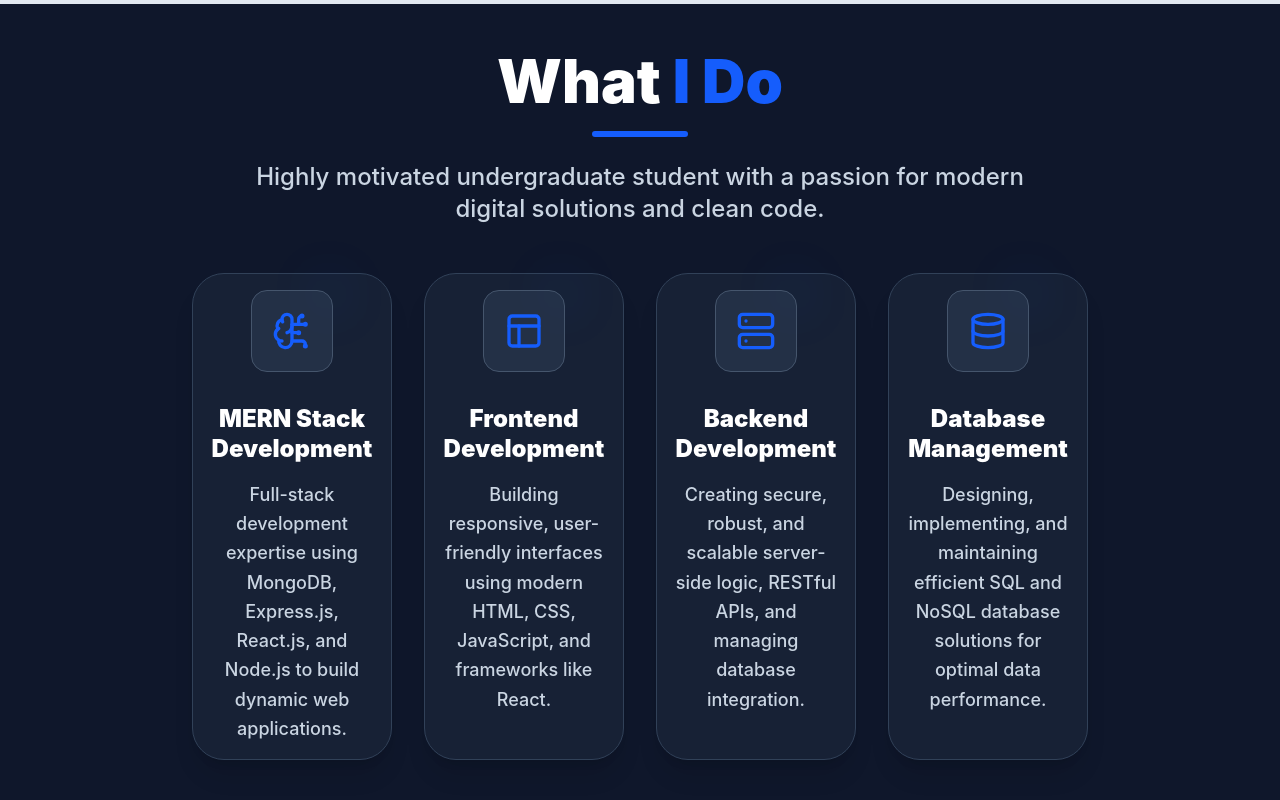
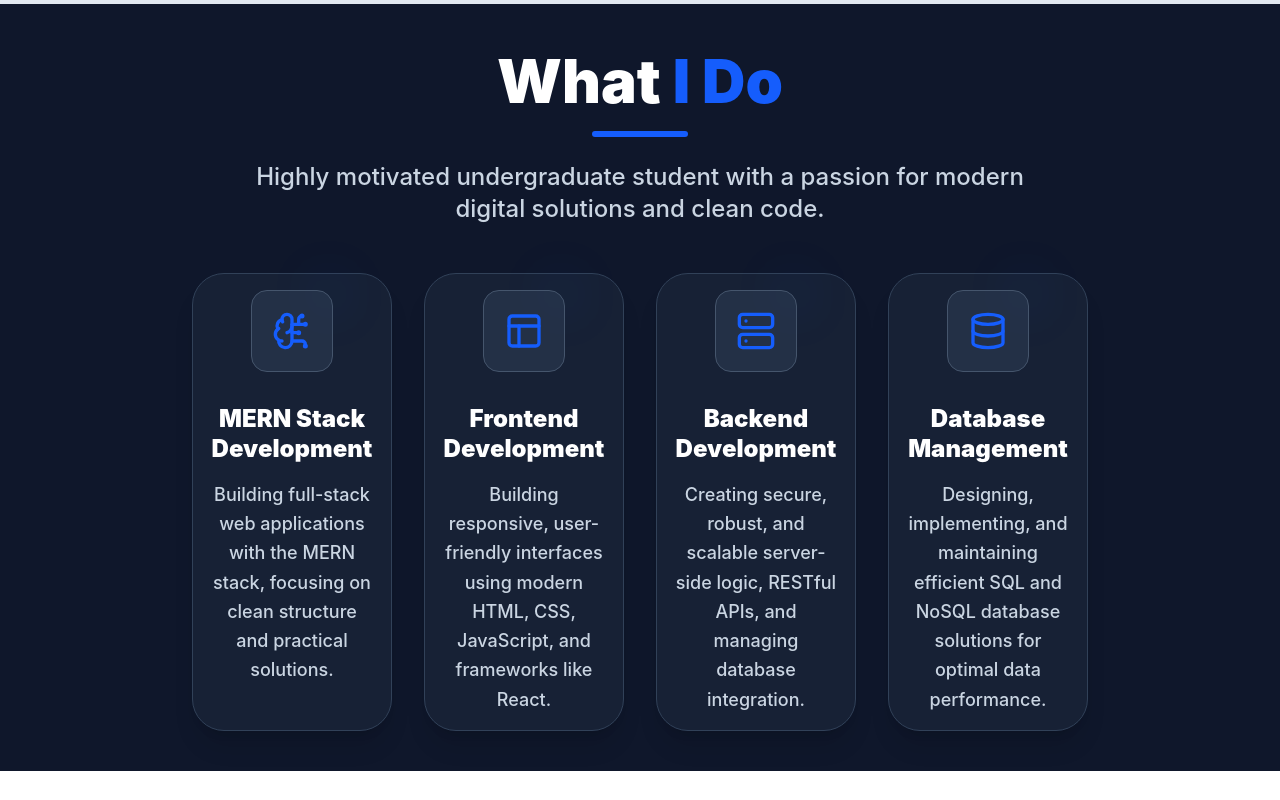
Before and after one commit to dwathsala/My_Portfolio, a React (Vite) app: page / in a window 1280 px wide. Shown: the part 2424-3224 px from the top of the page. After the commit the page ends 3195 px from the top, so only its background shows below. Built offline with nearby package versions, Linux system fonts and the light colour scheme.

Commit message:
change some page content.

```diff
--- a/src/components/Skills.jsx
+++ b/src/components/Skills.jsx
@@ -7,7 +7,7 @@ const WhatIDo = () => {
     {
       icon: <BrainCircuit size={40} className="text-blue-600" />,
       title: "MERN Stack Development",
-      description: "Full-stack development expertise using MongoDB, Express.js, React.js, and Node.js to build dynamic web applications."
+      description: "Building full-stack web applications with the MERN stack, focusing on clean structure and practical solutions."
     },
     {
       icon: <Layout size={40} className="text-blue-600" />,
```
